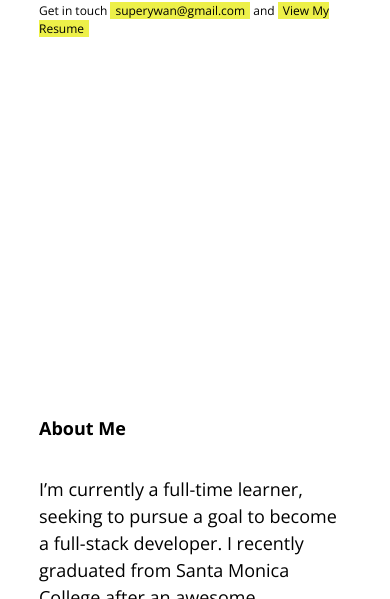
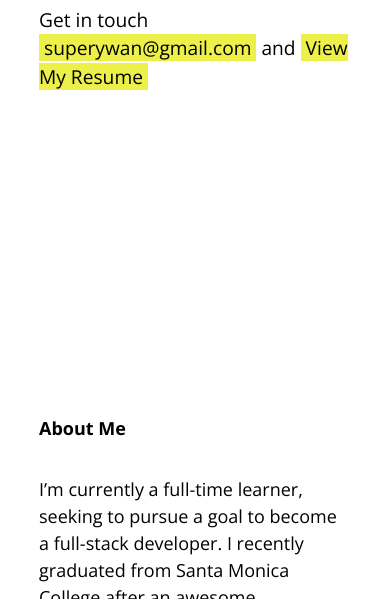
Before and after one commit to superywan/eddyyi.dev, a website: page index.html in a window 390 px wide. Shown: the part 501-1100 px from the top of the page. Drawn offline with nearby package versions, Linux system fonts and the light colour scheme.

Commit message:
finally final finished ✅

```diff
--- a/styles/style.scss
+++ b/styles/style.scss
@@ -335,6 +335,12 @@ a:hover {
     height: 100vh;
     margin: 0 auto;
     padding: 0;
+
+    &__link {
+      padding: 0;
+      margin-top: 3em;
+      font-size: 2em;
+    }
   }
 
   .section {
@@ -343,7 +349,6 @@ a:hover {
     padding: 4em 0;
 
     &__title {
-      width: 100%;
       margin: 0;
       margin-bottom: 1.875em;
     }
```
Also changed, not shown: styles/style.css, 1 other file.
